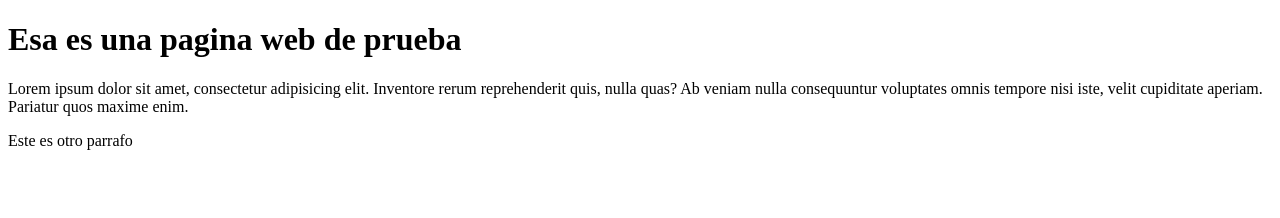
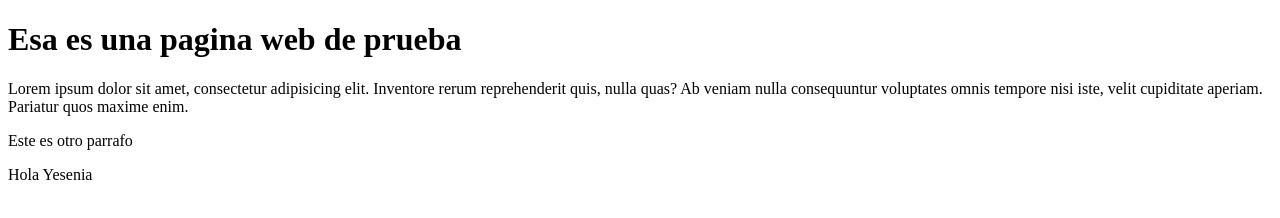
Before and after one commit to yesseniagm/proyectodeprueba, a plain HTML site: page index.html in a window 1280 px wide. Drawn offline with Linux system fonts and the light colour scheme.

Commit message:
Update index.html

```diff
--- a/index.html
+++ b/index.html
@@ -8,5 +8,6 @@
     <h1>Esa es una pagina web de prueba</h1>
     <p>Lorem ipsum dolor sit amet, consectetur adipisicing elit. Inventore rerum reprehenderit quis, nulla quas? Ab veniam nulla consequuntur voluptates omnis tempore nisi iste, velit cupiditate aperiam. Pariatur quos maxime enim. </p>
     <p>Este es otro parrafo</p>
+        <p>Hola Yesenia</p>
     </body>
 </html>
```
